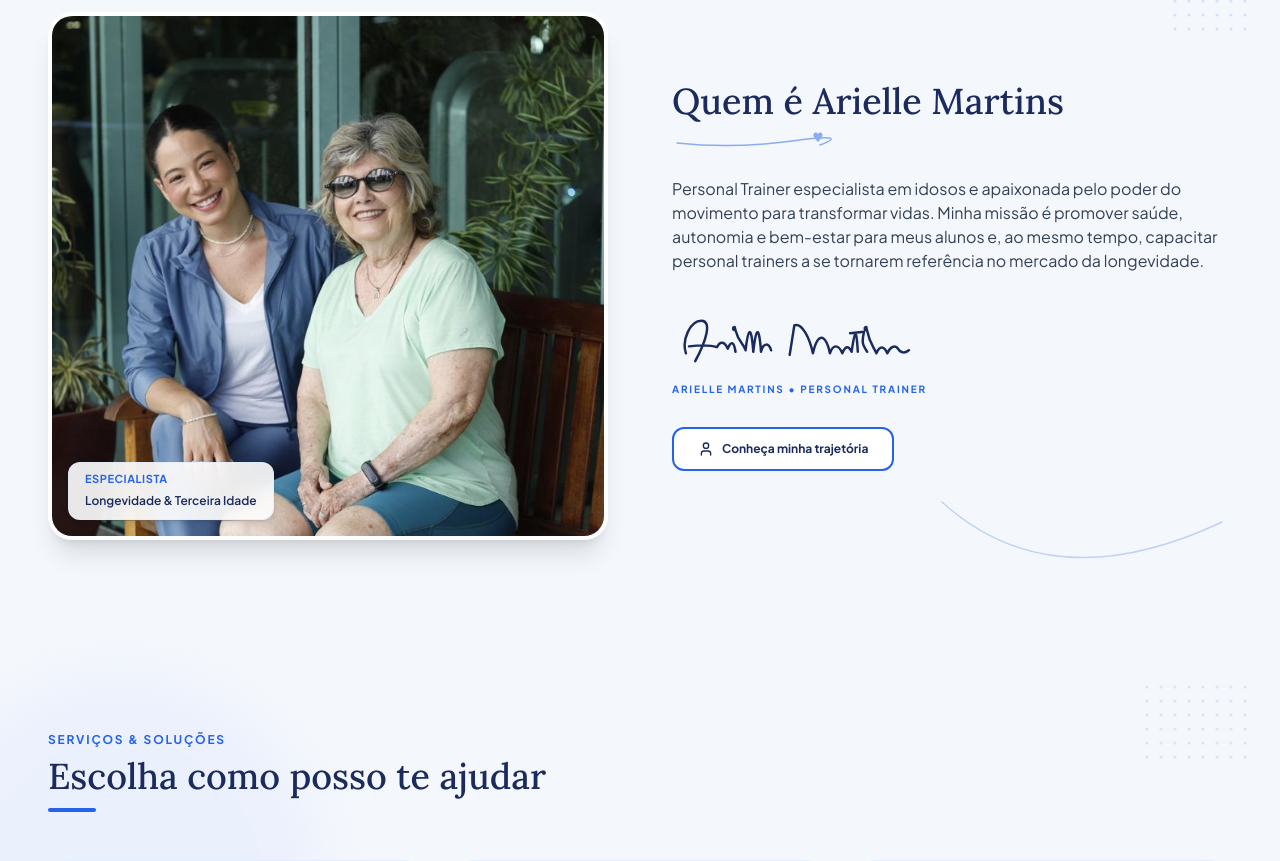
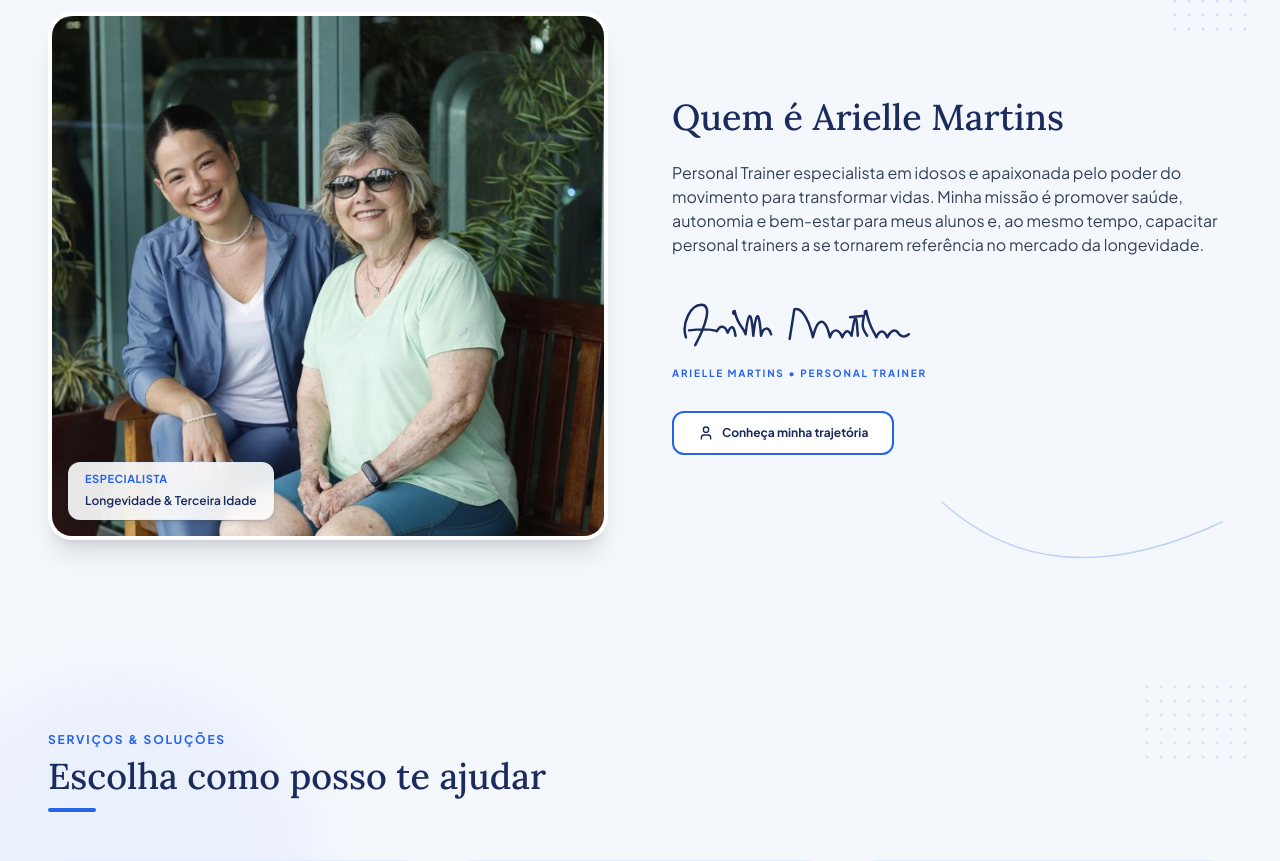
Before and after one commit to Vitorlocorreia/lpariellemartins, a React (Vite) app: page / in a window 1280 px wide. Shown: the part 940-1801 px from the top of the page. Built offline with nearby package versions, Linux system fonts and the light colour scheme.

Commit message:
fix: remove heart flourish underline from About section

```diff
--- a/src/components/AboutSection.jsx
+++ b/src/components/AboutSection.jsx
@@ -83,7 +83,6 @@ export default function AboutSection({ onOpenModal }) {
               <h2 className="font-serif text-3xl sm:text-4xl text-[#1B2B5E] font-medium">
                 Quem é Arielle Martins
               </h2>
-              <WaveLine variant={3} color="#2563EB" opacity={0.5} className="mt-2" />
             </div>
 
             <p className="text-[#334155] text-sm sm:text-base leading-relaxed about-animate-content">
```
